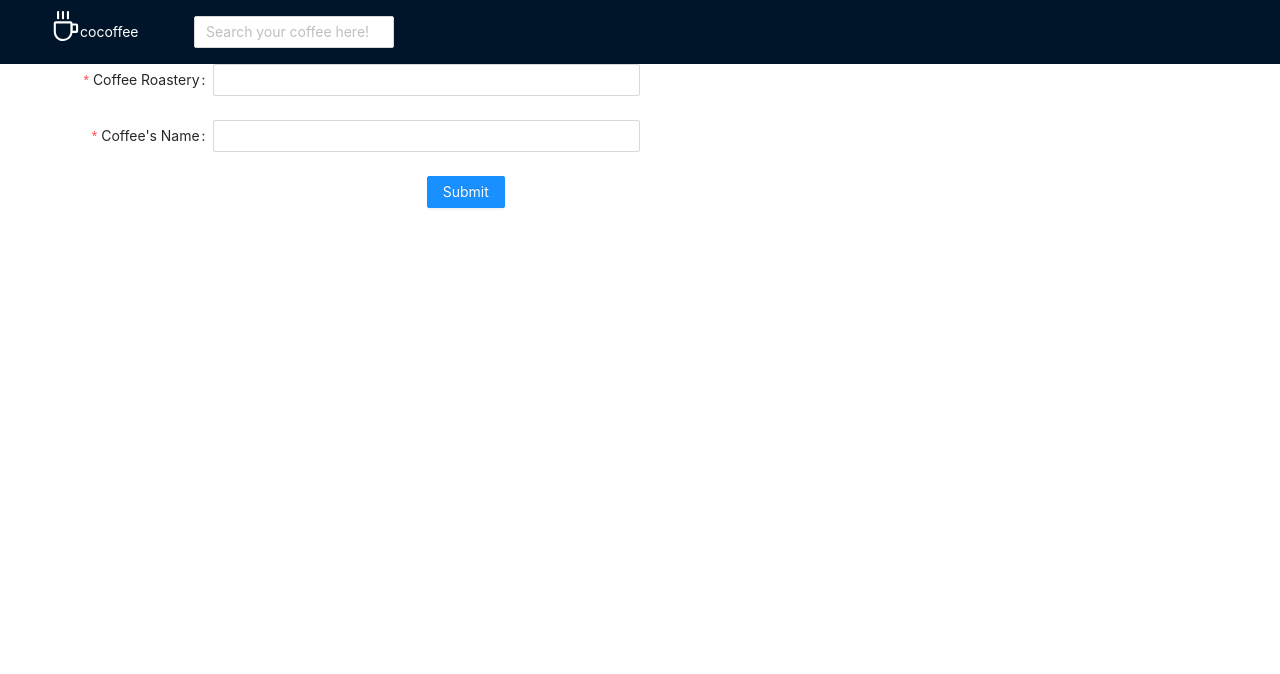
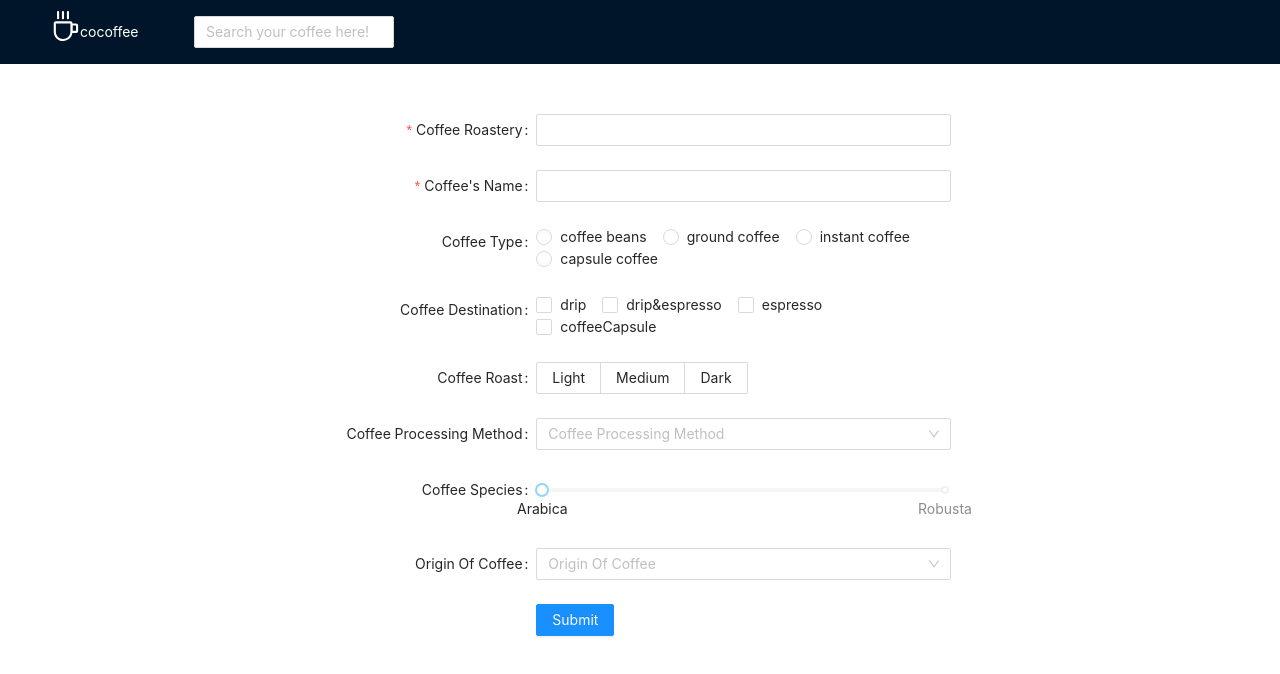
Before and after one commit to apatryk/kawa-app, a React (Create React App) app: page /addcoffee in a window 1280 px wide. Shown: the top 674 px of the page. Built offline with nearby package versions, Linux system fonts and the light colour scheme.

Commit message:
add more options to AddCoffee (#5)

```diff
--- a/src/App.tsx
+++ b/src/App.tsx
@@ -13,6 +13,13 @@ function App() {
   return (
     <>
       <NavBar />
+      <div
+        style={{
+          display: "flex",
+          justifyContent: "center",
+          padding: "50px 0 0 0",
+        }}
+      >
         <Routes>
           <Route path="addcoffee" element={<AddCoffee />} />
           <Route path="/" element={<MainPage />} />
@@ -21,6 +28,7 @@ function App() {
             <Route path=":coffeeId" element={<Coffee />} />
           </Route>
         </Routes>
+      </div>
     </>
   );
 }
--- a/src/app/AddCoffee.tsx
+++ b/src/app/AddCoffee.tsx
@@ -1,8 +1,8 @@
-import { Button, Form, Input } from "antd";
-import { addCoffee, Values } from "../lib/coffee";
+import { Button, Checkbox, Form, Input, Radio, Select, Slider } from "antd";
+import { addCoffee, CoffeeAddFormValues } from "../lib/coffee";
 
 export const AddCoffee = () => {
-  const onFinish = (values: Values) => {
+  const onFinish = (values: CoffeeAddFormValues) => {
     addCoffee(values);
   };
 
@@ -10,16 +10,38 @@ export const AddCoffee = () => {
     console.log("Failed:", errorInfo);
   };
 
+  const sliderTipFormatter = (value: number | undefined) => {
+    switch (value) {
+      case 0:
+        return `100% Arabica`;
+      case 100:
+        return `${value}% Robusta`;
+      default:
+        return `${100 - value!}% Arabica | ${value}% Robusta`;
+    }
+  };
+
+  const coffeeRoastOptions = ["Light", "Medium", "Dark"];
+
+  const coffeeDestinationList = [
+    "drip",
+    "drip&espresso",
+    "espresso",
+    "coffeeCapsule",
+  ];
+
+  const { Option } = Select;
+
   return (
     <>
       <Form
         name="addcoffeform"
-        labelCol={{ span: 4 }}
-        wrapperCol={{ span: 8 }}
         initialValues={{ remember: true }}
         onFinish={onFinish}
         onFinishFailed={onFinishFailed}
         autoComplete="off"
+        labelCol={{ span: 8 }}
+        wrapperCol={{ span: 16 }}
       >
         <Form.Item
           label="Coffee Roastery"
@@ -36,7 +58,48 @@ export const AddCoffee = () => {
         >
           <Input />
         </Form.Item>
-
+        <Form.Item name="type" label="Coffee Type">
+          <Radio.Group>
+            <Radio value="coffeeBeans">coffee beans</Radio>
+            <Radio value="coffeeGround">ground coffee</Radio>
+            <Radio value="coffeeInstant">instant coffee</Radio>
+            <Radio value="coffeeCapsule">capsule coffee</Radio>
+          </Radio.Group>
+        </Form.Item>
+        <Form.Item name="destination" label="Coffee Destination">
+          <Checkbox.Group options={coffeeDestinationList} />
+        </Form.Item>
+        <Form.Item name="roast" label="Coffee Roast">
+          <Radio.Group
+            options={coffeeRoastOptions}
+            optionType="button"
+            buttonStyle="solid"
+          />
+        </Form.Item>
+        <Form.Item name="method" label="Coffee Processing Method">
+          <Select placeholder="Coffee Processing Method">
+            <Option value="washed">Washed</Option>
+            <Option value="natural">Natural</Option>
+          </Select>
+        </Form.Item>
+        <Form.Item name="species" label="Coffee Species">
+          <Slider
+            min={0}
+            max={100}
+            step={5}
+            tipFormatter={sliderTipFormatter}
+            marks={{
+              0: "Arabica",
+              100: "Robusta",
+            }}
+          />
+        </Form.Item>
+        <Form.Item name="origin" label="Origin Of Coffee">
+          <Select placeholder="Origin Of Coffee">
+            <Option value="kenya">Kenya</Option>
+            <Option value="brazil">Brazil</Option>
+          </Select>
+        </Form.Item>
         <Form.Item wrapperCol={{ offset: 8, span: 16 }}>
           <Button type="primary" htmlType="submit">
             Submit
--- a/src/app/Coffee.tsx
+++ b/src/app/Coffee.tsx
@@ -3,10 +3,10 @@ import { useEffect, useState } from "react";
 import { useParams } from "react-router-dom";
 
 import { axiosErrors } from "../lib/axiosErrors";
-import { getCoffeeById, Values } from "../lib/coffee";
+import { getCoffeeById, Coffee as CoffeeType } from "../lib/coffee";
 
 export const Coffee = () => {
-  const [result, setResult] = useState<Values | null>(null);
+  const [result, setResult] = useState<CoffeeType | null>(null);
   let params = useParams<{ coffeeId: string | undefined }>();
   axiosErrors();
   useEffect(() => {
--- a/src/app/CoffeeList.tsx
+++ b/src/app/CoffeeList.tsx
@@ -1,10 +1,10 @@
 import { List, Spin } from "antd";
 import { useEffect, useState } from "react";
 
-import { getCoffee, Values } from "../lib/coffee";
+import { getCoffee, Coffee } from "../lib/coffee";
 
 export const CoffeeList = () => {
-  const [response, setResponse] = useState<Array<Values>>([]);
+  const [response, setResponse] = useState<Array<Coffee>>([]);
   const [loaded, setLoaded] = useState(false);
 
   useEffect(() => {
--- a/src/app/NavBar.tsx
+++ b/src/app/NavBar.tsx
@@ -12,9 +12,10 @@ export const NavBar = () => {
   return (
     <>
       <Layout>
-        <Header className="header">
+        <Header>
           <div
             style={{
+              cursor: "pointer",
               float: "left",
               width: "120px",
               height: "31px",
--- a/src/lib/coffee.ts
+++ b/src/lib/coffee.ts
@@ -1,22 +1,29 @@
 import axios from "axios";
 
-export interface Values {
+export type CoffeeAddFormValues = {
   roastery: string;
   name: string;
-  id: number;
-}
+  origin: string | null;
+  method: string | null;
+  roast: string | null;
+  species: string | null;
+  type: string | null;
+  destination: string | null;
+};
 
-export interface ServerResults {
-  roastery: string;
-  name: string;
-  id: number;
-}
+export type Coffee = { id: number } & CoffeeAddFormValues;
 
-export const addCoffee = (values: Values) => {
+export const addCoffee = (values: CoffeeAddFormValues) => {
   axios
     .post("http://localhost:4000/coffees", {
       roastery: values.roastery,
       name: values.name,
+      origin: values.origin,
+      method: values.method,
+      roast: values.roast,
+      species: values.species,
+      type: values.type,
+      destination: values.destination,
     })
     .then(function (response) {
       console.log(response);
@@ -27,13 +34,15 @@ export const addCoffee = (values: Values) => {
 };
 
 export const getCoffee = async (searchValue?: string) => {
-  return await axios.get<Array<ServerResults>>(
-    "http://localhost:4000/coffees?q=" + searchValue
+  return await axios.get<Array<Coffee>>(
+    "https://my-json-server.typicode.com/apatryk/json-server/coffees?q=" +
+      searchValue
   );
 };
 
 export const getCoffeeById = async (searchId: string | undefined) => {
-  return await axios.get<ServerResults>(
-    "http://localhost:4000/coffees/" + searchId
+  return await axios.get<Coffee>(
+    "https://my-json-server.typicode.com/apatryk/json-server/coffees/" +
+      searchId
   );
 };
--- a/src/lib/option.ts
+++ b/src/lib/option.ts
@@ -1,4 +1,4 @@
-export interface Option {
+export type Option = {
   label: string;
   value: number;
-}
+};
```
Lines whose indentation alone changed are shown as unchanged.
